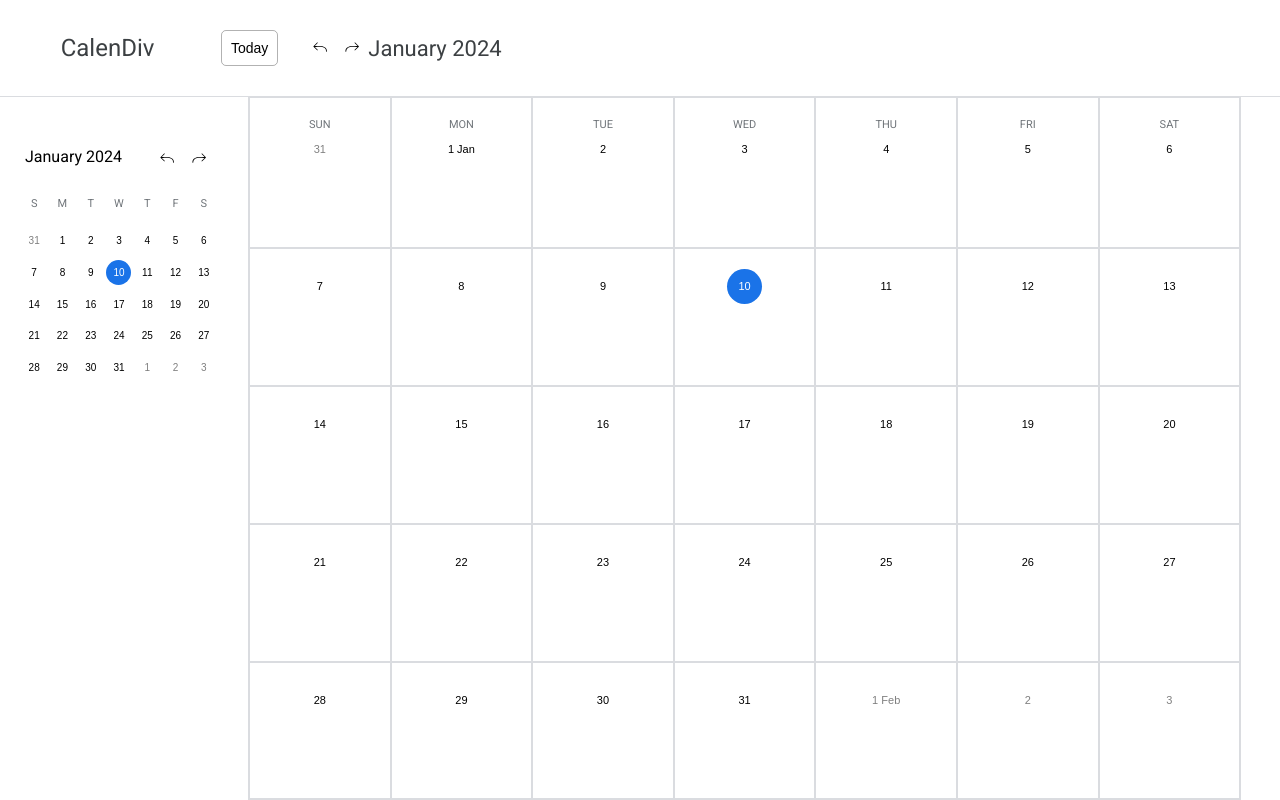
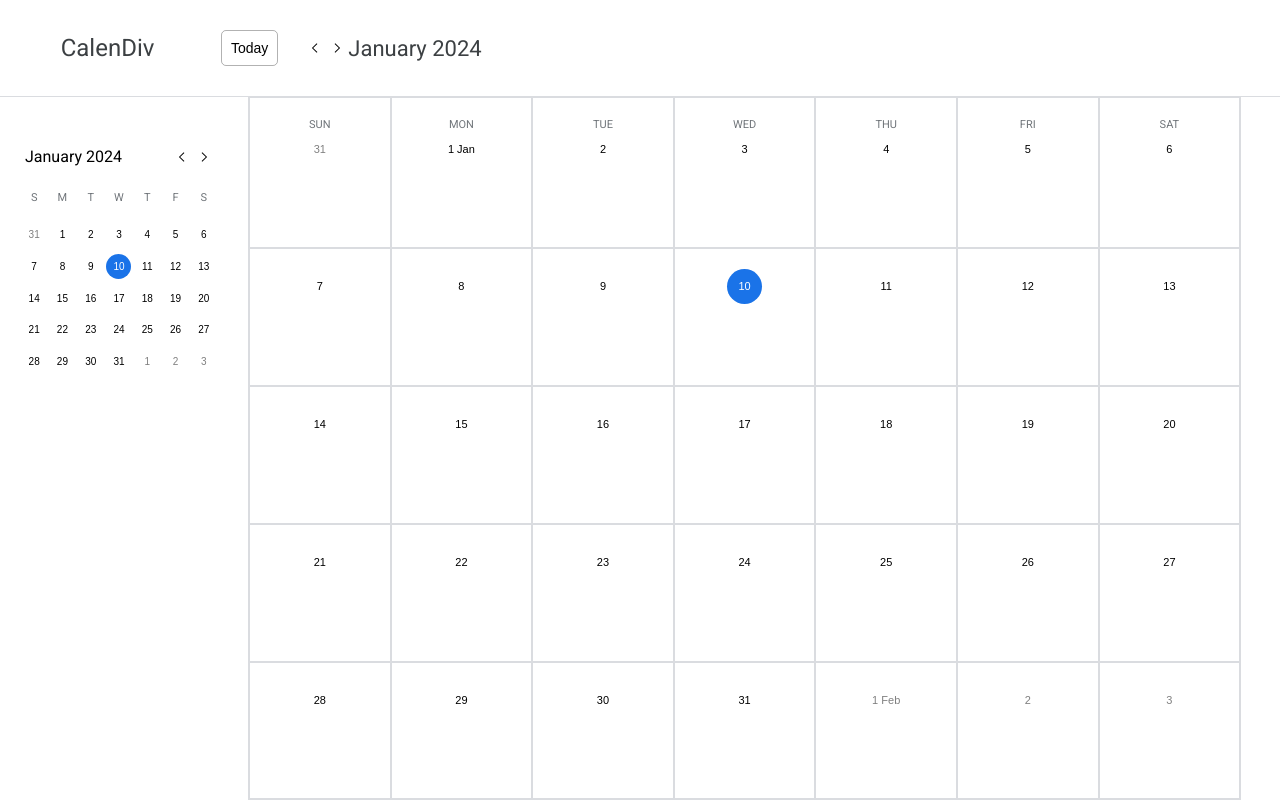
Before and after one commit to h-zahar/calendiv-react, a React (Vite) app: page / in a window 1280 px wide. Built offline with nearby package versions, Linux system fonts and the light colour scheme.

Commit message:
Fixed Nav Icons

```diff
--- a/src/components/NextIcon.tsx
+++ b/src/components/NextIcon.tsx
@@ -1,6 +1,6 @@
 const NextIcon = ({
-  width = 20,
-  height = 20,
+  width = 10,
+  height = 10,
 }: {
   width?: number;
   height?: number;
@@ -10,25 +10,19 @@ const NextIcon = ({
       <svg
         fill="#000000"
         version="1.1"
+        baseProfile="tiny"
         id="Layer_1"
         xmlns="http://www.w3.org/2000/svg"
         xmlnsXlink="http://www.w3.org/1999/xlink"
         width={width}
         height={height}
-        viewBox="0 0 100 100"
-        enable-background="new 0 0 100 100"
+        viewBox="0 0 42 42"
         xmlSpace="preserve"
       >
-        <g>
-          <path
-            d="M63.121,66.863c0.391,0.391,0.902,0.586,1.414,0.586s1.023-0.195,1.414-0.586l18.122-18.12
-       c0.375-0.375,0.586-0.884,0.586-1.414s-0.211-1.039-0.586-1.414L65.95,27.792c-0.781-0.781-2.047-0.781-2.828,0
-       s-0.781,2.047,0,2.828l14.85,14.852c-2.017-0.058-4.17-0.148-6.421-0.247c-16.326-0.718-36.647-1.608-47.423,8.704
-       c-4.66,4.46-7.022,10.645-7.022,18.381c0,1.104,0.896,2,2,2s2-0.852,2-1.956c0-6.696,1.894-11.719,5.788-15.447
-       c9.542-9.132,29.739-8.156,44.481-7.51c2.102,0.093,4.118,0.243,6.033,0.354L63.121,64.035
-       C62.34,64.816,62.34,66.082,63.121,66.863z"
-          />
-        </g>
+        <polygon
+          fill-rule="evenodd"
+          points="11,38.32 28.609,21 11,3.68 13.72,1 34,21.01 13.72,41 "
+        />
       </svg>
     </div>
   );
--- a/src/components/PrevIcon.tsx
+++ b/src/components/PrevIcon.tsx
@@ -1,6 +1,6 @@
 const PrevIcon = ({
-  width = 20,
-  height = 20,
+  width = 10,
+  height = 10,
 }: {
   width?: number;
   height?: number;
@@ -10,24 +10,19 @@ const PrevIcon = ({
       <svg
         fill="#000000"
         version="1.1"
+        baseProfile="tiny"
         id="Layer_1"
         xmlns="http://www.w3.org/2000/svg"
         xmlnsXlink="http://www.w3.org/1999/xlink"
         width={width}
         height={height}
-        viewBox="0 0 100 100"
-        enable-background="new 0 0 100 100"
+        viewBox="0 0 42 42"
         xmlSpace="preserve"
       >
-        <g>
-          <path
-            d="M74.656,56.818c3.895,3.729,5.788,8.795,5.788,15.491c0,1.104,0.896,2,2,2s2-0.885,2-1.989
-       c0-7.736-2.362-13.91-7.022-18.369C66.646,43.639,46.325,44.551,30,45.269c-2.28,0.101-4.461,0.211-6.499,0.28L38.428,30.62
-       c0.781-0.781,0.781-2.047,0-2.828s-2.048-0.781-2.828,0L17.479,45.915c-0.375,0.375-0.586,0.884-0.586,1.414
-       s0.211,1.039,0.586,1.414l18.123,18.12c0.391,0.391,0.902,0.586,1.414,0.586s1.024-0.195,1.415-0.586
-       c0.781-0.781,0.781-2.048,0-2.828L24.142,49.75c1.915-0.11,3.932-0.261,6.033-0.354C44.919,48.748,65.114,47.688,74.656,56.818z"
-          />
-        </g>
+        <polygon
+          fill-rule="evenodd"
+          points="31,38.32 13.391,21 31,3.68 28.279,1 8,21.01 28.279,41 "
+        />
       </svg>
     </div>
   );
```
